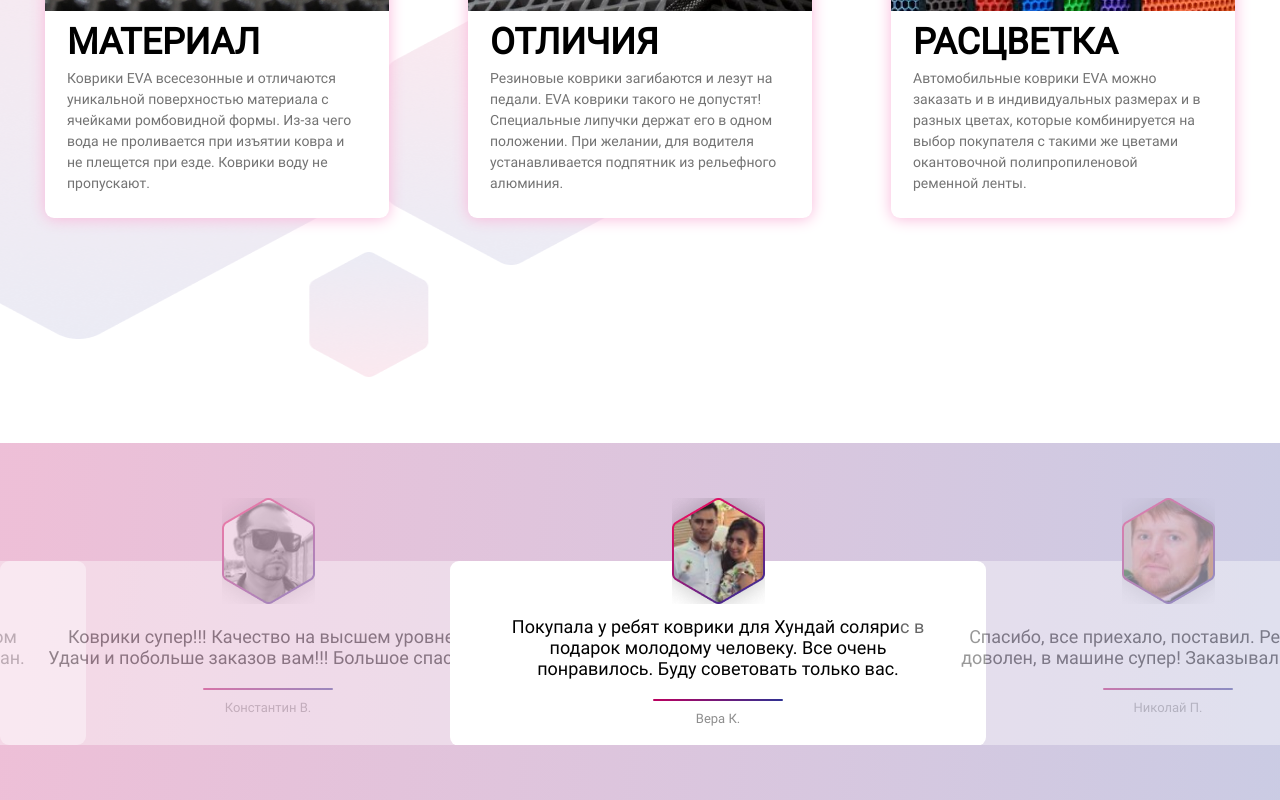
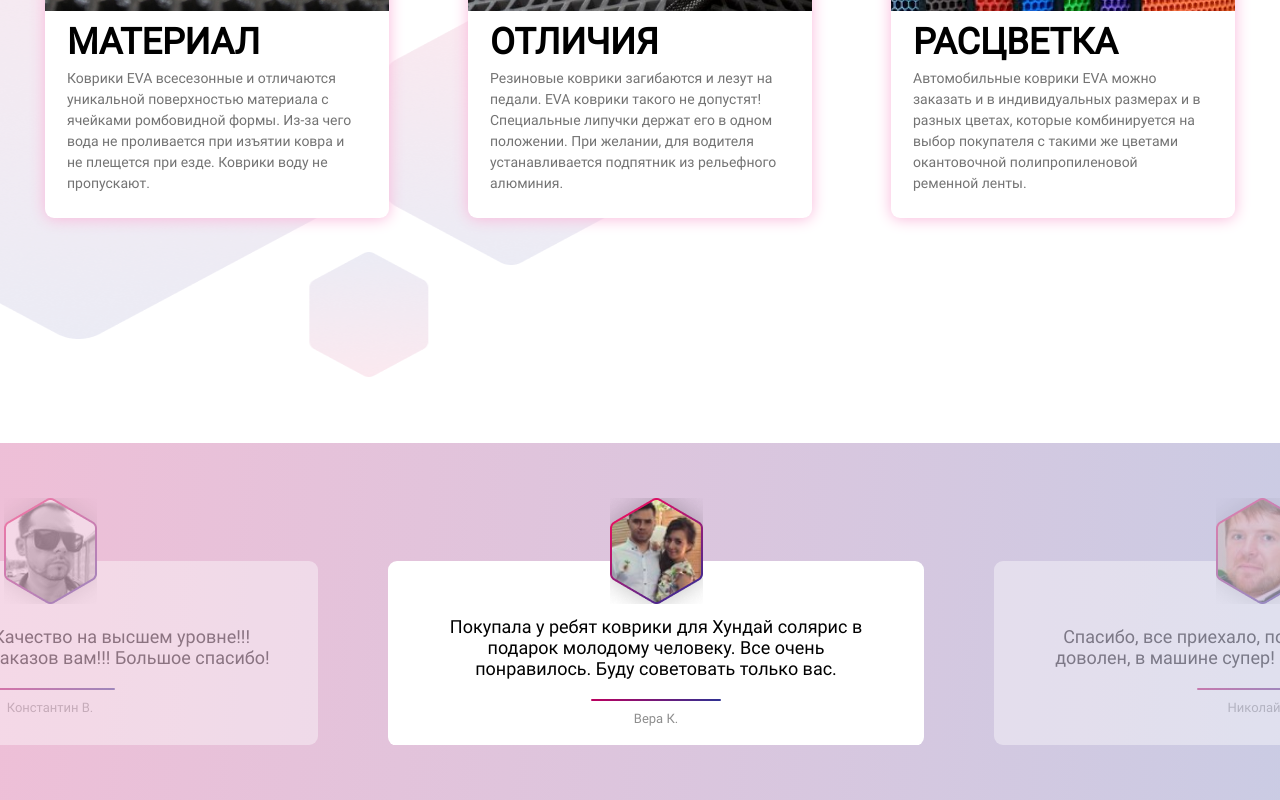
Before and after one commit to YAtr1ck192/scss-homework, a Vue app: page / in a window 1280 px wide. Shown: the part 1269-2069 px from the top of the page. Built offline with nearby package versions, Linux system fonts and the light colour scheme.

Commit message:
header, promoBlock, materialDescBlock, sliderBlock, finished

```diff
--- a/src/App.vue
+++ b/src/App.vue
@@ -4,6 +4,7 @@
       <promoBlock />
       <materialDescBlock />
       <sliderBlock />
+      <footerBlock />
   </div>
 </template>
 
@@ -12,13 +13,15 @@ import headerBlock from "@/components/headerBlock.vue";
 import promoBlock from "@/components/promoBlock.vue";
 import materialDescBlock from "@/components/materialDescBlock.vue";
 import sliderBlock from "@/components/sliderBlock.vue";
+import footerBlock from "@/components/footerBlock";
 export default {
   name: 'App',
   components: {
       headerBlock,
       promoBlock,
       materialDescBlock,
-      sliderBlock
+      sliderBlock,
+      footerBlock
   }
 }
 </script>
--- /dev/null
+++ b/src/components/footerBlock.vue
@@ -0,0 +1,15 @@
+<template>
+    <footer>
+
+    </footer>
+</template>
+
+<script>
+export default {
+    name: "footerBlock"
+}
+</script>
+
+<style scoped>
+
+</style>
--- a/src/components/sliderBlock.vue
+++ b/src/components/sliderBlock.vue
@@ -1,9 +1,7 @@
 <template>
     <div class="slider">
         <div class="slider-track">
-            <div class="slider-overflow">
             <sliderWrapper/>
-            </div>
         </div>
     </div>
 </template>
@@ -32,8 +30,6 @@ export default {
         padding: 55px 0;
         overflow: hidden;
 
-        .slider-overflow {
-
 
         .slider-track {
             max-width: 1748px;
@@ -41,7 +37,6 @@ export default {
             margin: 0 auto;
             overflow: visible;
         }
-        }
 
     }
 </style>
--- a/src/components/sliderWrapper.vue
+++ b/src/components/sliderWrapper.vue
@@ -1,4 +1,5 @@
 <template>
+    <div class="container">
         <div class="slider-wrapper">
             <swiper class="swiper" :options="swiperOption">
                 <swiper-slide
@@ -8,6 +9,7 @@
                     <slideCard :value="slide" :slide="slide"/>
                 </swiper-slide>
             </swiper>
+        </div>
     </div>
 </template>
 
@@ -77,13 +79,27 @@ export default {
 </script>
 
 <style scoped lang="scss">
+    .slider-wrapper {
+        max-width: 1440px;
+
+
+        .swiper {
+            width: 1748px;
+            margin-left: -263px;
+
             .swiper-slide {
                 opacity: .4;
-
+                max-width: 536px;
 
                 &.swiper-slide-active {
                     transition: ease-in-out .3s;
                     opacity: 1;
                 }
             }
+        }
+
+    }
+
+
+
 </style>
```
Lines whose indentation alone changed are shown as unchanged.
